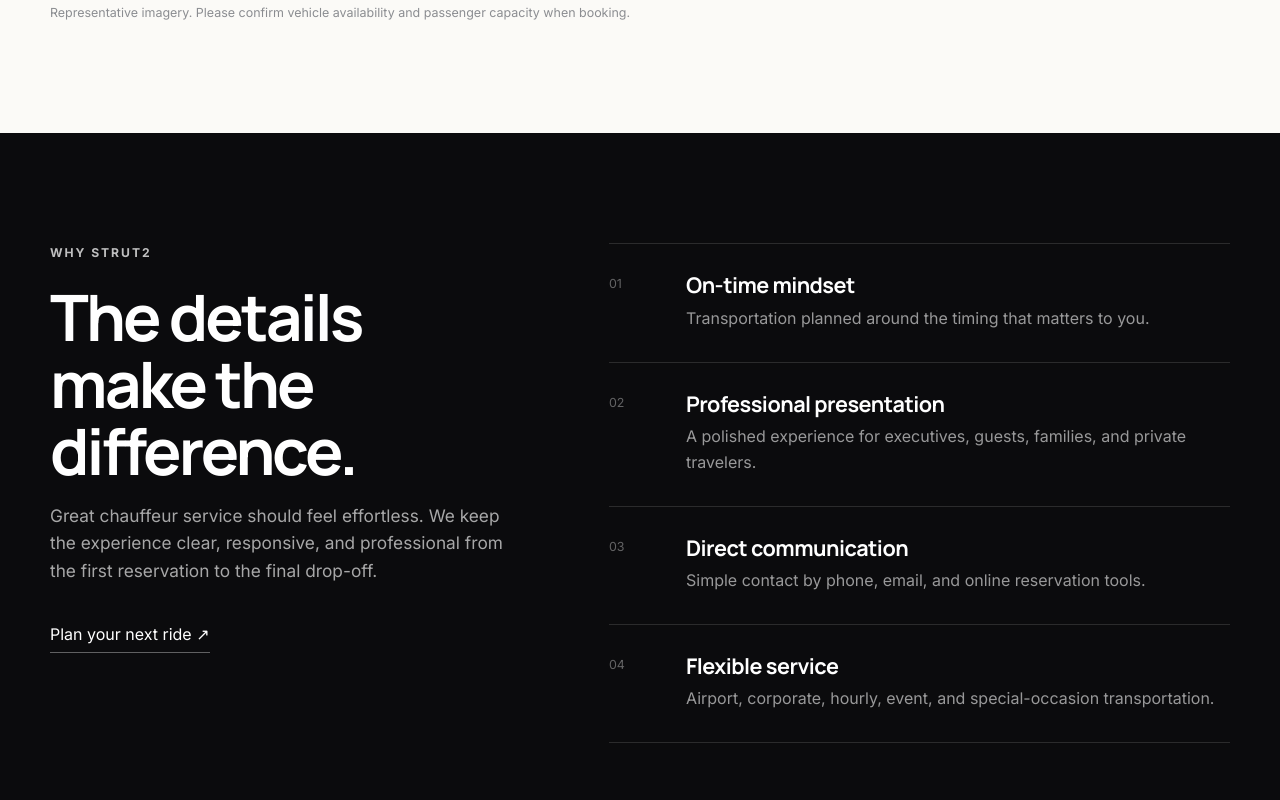
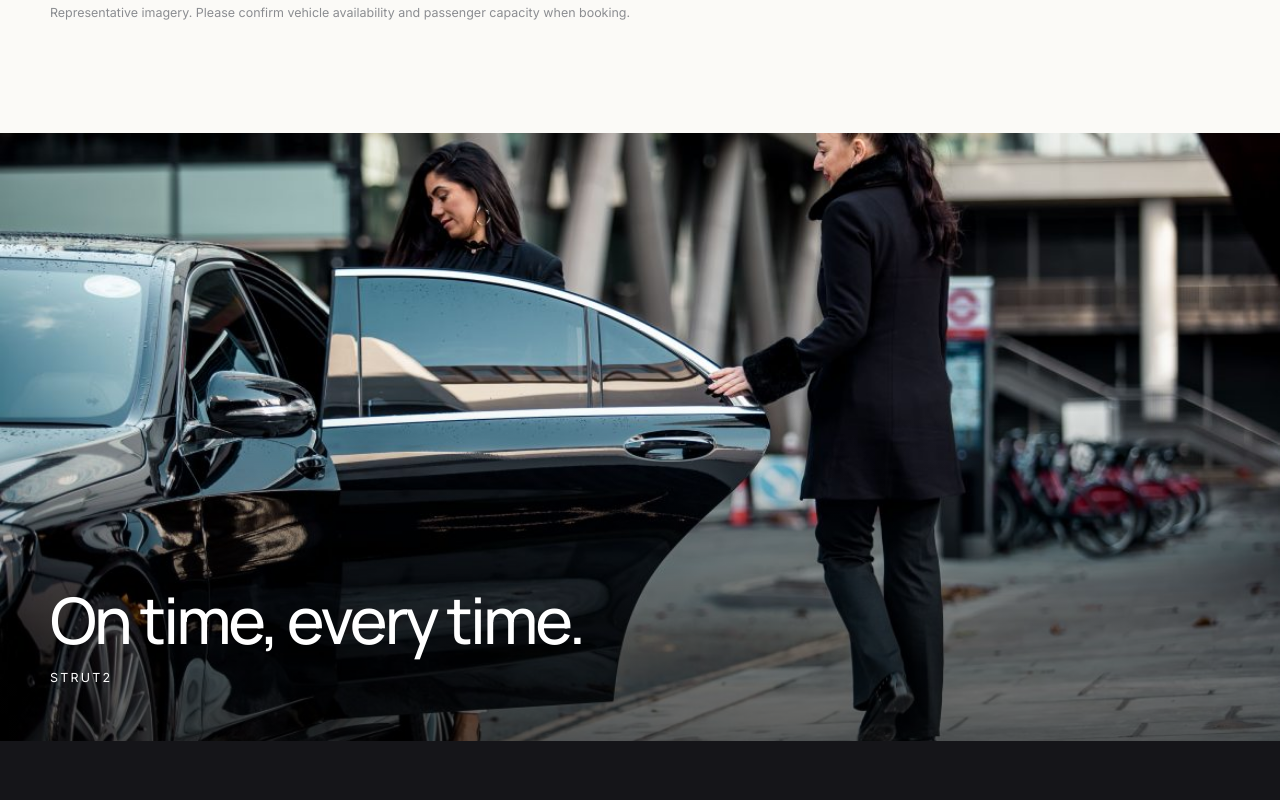
Before and after one commit to admin-st2/strut2, a plain HTML site: page index.html in a window 1280 px wide. Shown: the part 4080-4880 px from the top of the page. Drawn offline with Linux system fonts and the light colour scheme.

Commit message:
Remove repetitive Why STRUT2 section and retain About page

```diff
--- a/index.html
+++ b/index.html
@@ -259,37 +259,7 @@
       </div>
     </section>
 
-    <section id="why" class="why section section-dark" aria-labelledby="why-title">
-      <div class="container why-layout">
-        <div class="why-copy">
-          <p class="eyebrow">Why STRUT2</p>
-          <h2 id="why-title">The details make the difference.</h2>
-          <p>Great chauffeur service should feel effortless. We keep the experience clear, responsive, and professional from the first reservation to the final drop-off.</p>
-          <a class="text-link" href="#quote">Plan your next ride <span>↗</span></a>
-        </div>
-
-        <div class="why-list">
-          <article>
-            <span>01</span>
-            <div><h3>On-time mindset</h3><p>Transportation planned around the timing that matters to you.</p></div>
-          </article>
-          <article>
-            <span>02</span>
-            <div><h3>Professional presentation</h3><p>A polished experience for executives, guests, families, and private travelers.</p></div>
-          </article>
-          <article>
-            <span>03</span>
-            <div><h3>Direct communication</h3><p>Simple contact by phone, email, and online reservation tools.</p></div>
-          </article>
-          <article>
-            <span>04</span>
-            <div><h3>Flexible service</h3><p>Airport, corporate, hourly, event, and special-occasion transportation.</p></div>
-          </article>
-        </div>
-      </div>
-    </section>
-
-    <section class="photo-break" aria-label="STRUT2 professional chauffeur service">
+<section class="photo-break" aria-label="STRUT2 professional chauffeur service">
       <img src="assets/chauffeur-service.jpg" alt="Chauffeur holding the rear door of a black sedan open for a passenger" width="1170" height="694" loading="lazy" style="object-position: 60% center;">
       <div class="photo-break-copy">
         <p>On time, every time.</p>
@@ -398,7 +368,7 @@
         <a class="brand footer-brand" href="#top" aria-label="STRUT2 home"><img class="brand-logo" src="assets/strut2-logo.png" alt="STRUT2 — Transplicity" width="1601" height="1986"><span class="brand-word">STRUT2</span></a>
         <p>Premium chauffeur and private car service across Massachusetts and New England.</p>
       </div>
-      <div class="footer-column"><h3>Explore</h3><a href="about.html">About STRUT2</a><a href="#services">Services</a><a href="#fleet">Fleet</a><a href="#why">Why STRUT2</a><a href="#quote">Request a Quote</a></div>
+      <div class="footer-column"><h3>Explore</h3><a href="about.html">About STRUT2</a><a href="#services">Services</a><a href="#fleet">Fleet</a><a href="#quote">Request a Quote</a></div>
       <div class="footer-column"><h3>Contact</h3><a href="contact.html">Contact STRUT2</a><a href="tel:+12129617894">(212) 961-7894</a><a href="mailto:marketing@strut2.com">marketing@strut2.com</a><span>Available by reservation</span></div>
     </div>
     <div class="container footer-bottom"><a href="service-policy.html">Booking guidelines</a><a href="privacy.html">Website privacy</a>
```
Also changed, not shown: about.html (+1 -1 lines), airport-transfers.html (+1 -1 lines), contact.html (+1 -1 lines), corporate-travel.html (+1 -1 lines), night-on-the-town.html (+1 -1 lines), privacy.html (+1 -1 lines), private-events.html (+1 -1 lines), proms-graduations.html (+1 -1 lines), service-policy.html (+1 -1 lines), weddings-anniversaries.html (+1 -1 lines).
